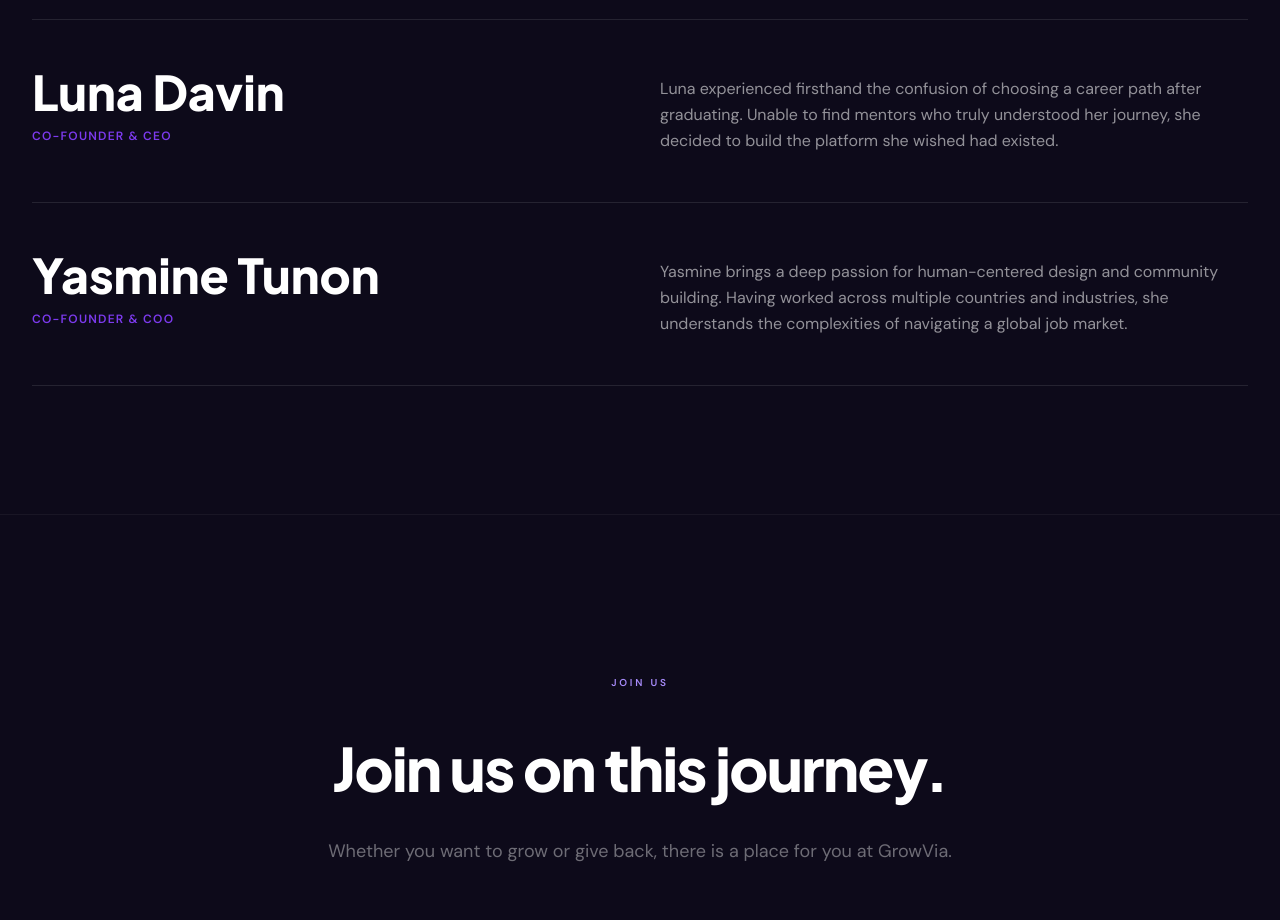
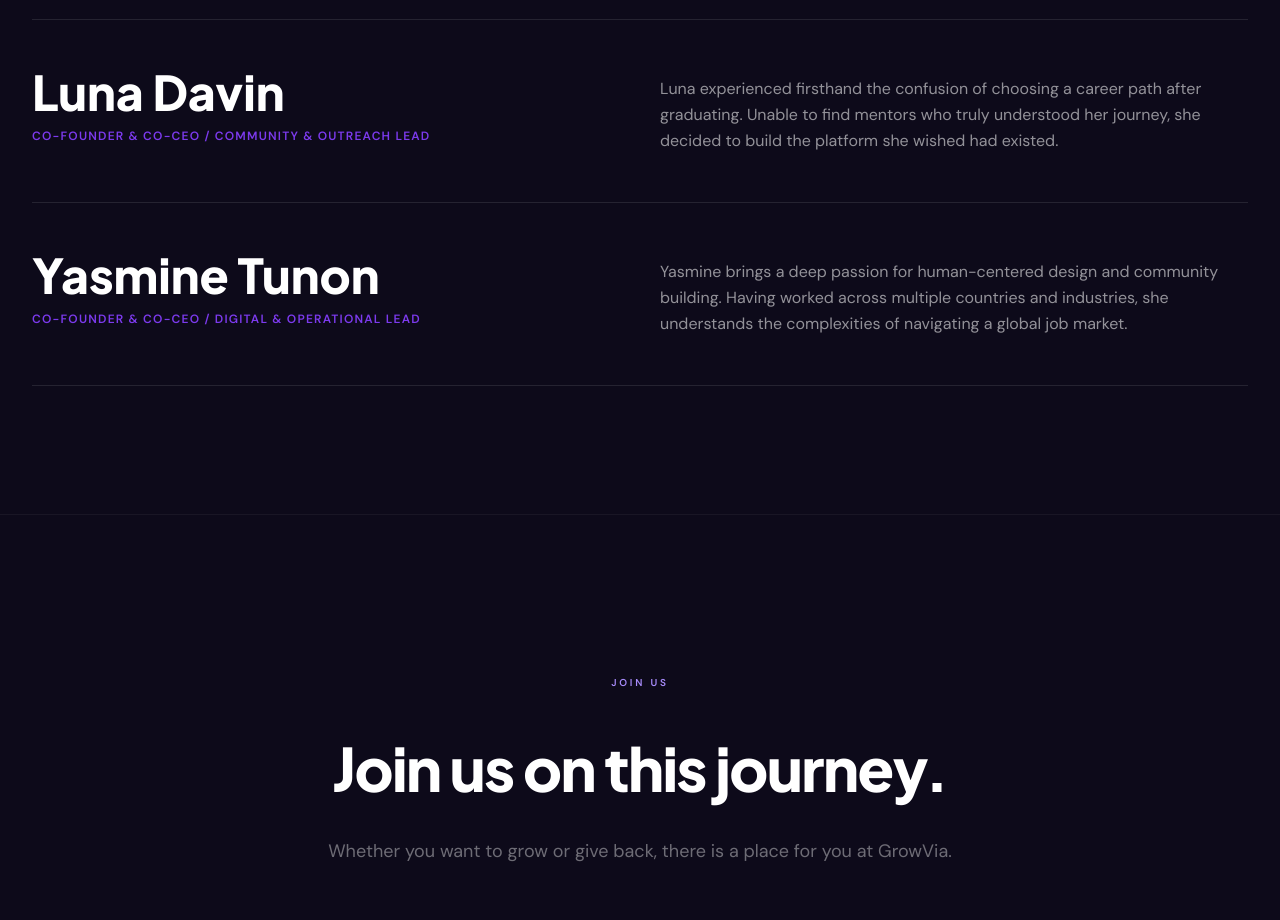
Before and after one commit to growviaconnect/growvia, a Next.js app: page /founders in a window 1280 px wide. Shown: the part 3700-4620 px from the top of the page. Built offline with nearby package versions, Linux system fonts and the light colour scheme; no server answers; a web font is replaced by a local one.

Commit message:
feat: update founder titles on founders page
Luna Davin: Co-Founder & Co-CEO / Community & Outreach Lead
Yasmine Tunon: Co-Founder & Co-CEO / Digital & Operational Lead

https://claude.ai/code/session_01QzxuMMA9iR6aLb1gerkK3s

```diff
--- a/src/app/founders/page.tsx
+++ b/src/app/founders/page.tsx
@@ -115,8 +115,8 @@ export default function FoundersPage() {
 
   /* ── Data ────────────────────────────────────────────────────── */
   const founders = [
-    { name: "Luna Davin",    role: "Co-Founder & CEO", bio: t("founders_founder1_bio") },
-    { name: "Yasmine Tunon", role: "Co-Founder & COO", bio: t("founders_founder2_bio") },
+    { name: "Luna Davin",    role: "Co-Founder & Co-CEO / Community & Outreach Lead",  bio: t("founders_founder1_bio") },
+    { name: "Yasmine Tunon", role: "Co-Founder & Co-CEO / Digital & Operational Lead", bio: t("founders_founder2_bio") },
   ];
 
   const values = [
```
